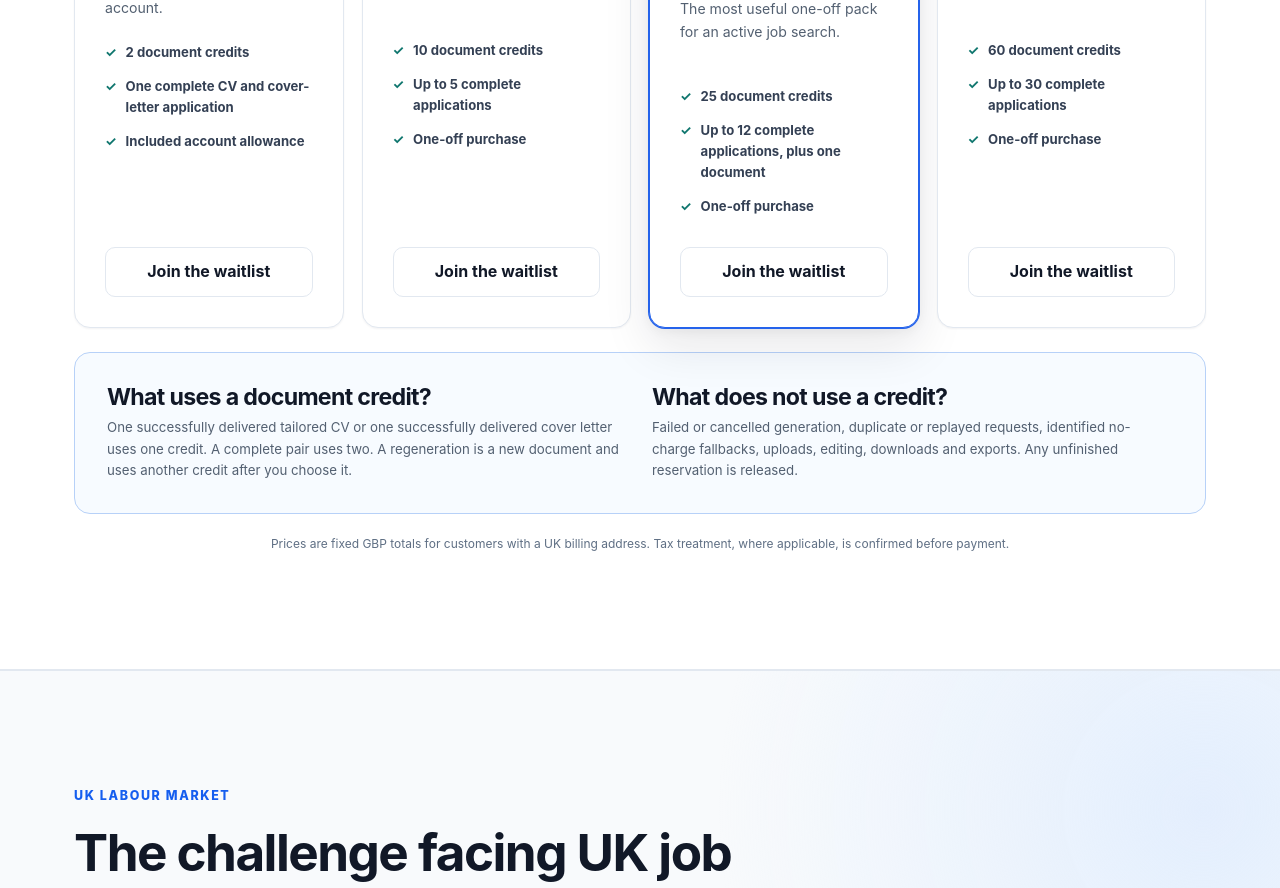
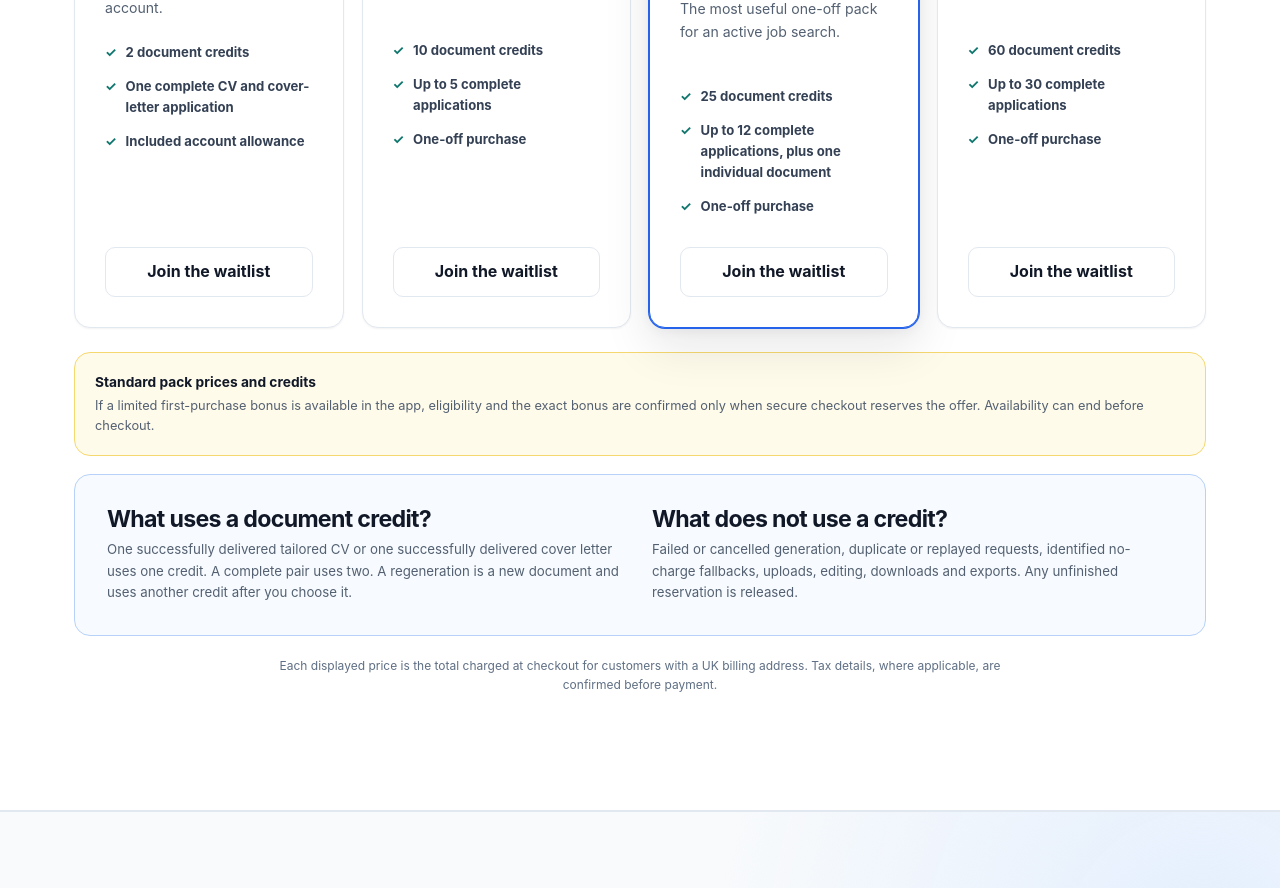
Before and after one commit to jobseekercopilot/job-seeker-copilot-landing, an Angular app: page / in a window 1280 px wide. Shown: the part 7740-8628 px from the top of the page. Built offline with nearby package versions, Linux system fonts and the light colour scheme.

Commit message:
fix: align landing pricing with app

```diff
--- a/src/app/components/pricing-section/pricing-section.css
+++ b/src/app/components/pricing-section/pricing-section.css
@@ -145,6 +145,27 @@
   width: 100%;
 }
 
+.promotion-note {
+  background: #fffbeb;
+  border: 1px solid #f5d86f;
+  border-radius: var(--radius-card);
+  color: var(--colour-text-soft);
+  margin-top: 24px;
+  padding: 18px 20px;
+}
+
+.promotion-note strong {
+  color: var(--colour-text);
+  display: block;
+  font-size: 0.86rem;
+  margin-bottom: 3px;
+}
+
+.promotion-note p {
+  font-size: 0.8rem;
+  margin: 0;
+}
+
 .credit-rules {
   background: #f7fbff;
   border: 1px solid #b7d1f8;
@@ -152,7 +173,7 @@
   display: grid;
   gap: 24px;
   grid-template-columns: repeat(2, minmax(0, 1fr));
-  margin-top: 24px;
+  margin-top: 18px;
   padding: clamp(22px, 4vw, 32px);
 }
 
--- a/src/app/components/pricing-section/pricing-section.html
+++ b/src/app/components/pricing-section/pricing-section.html
@@ -51,6 +51,11 @@
       }
     </div>
 
+    <aside class="promotion-note" aria-label="Limited first-purchase offers">
+      <strong>Standard pack prices and credits</strong>
+      <p>If a limited first-purchase bonus is available in the app, eligibility and the exact bonus are confirmed only when secure checkout reserves the offer. Availability can end before checkout.</p>
+    </aside>
+
     <div class="credit-rules" aria-labelledby="credit-rules-heading">
       <div>
         <h3 id="credit-rules-heading">What uses a document credit?</h3>
@@ -62,6 +67,6 @@
       </div>
     </div>
 
-    <p class="pricing-note">Prices are fixed GBP totals for customers with a UK billing address. Tax treatment, where applicable, is confirmed before payment.</p>
+    <p class="pricing-note">Each displayed price is the total charged at checkout for customers with a UK billing address. Tax details, where applicable, are confirmed before payment.</p>
   </div>
 </section>
--- a/src/app/components/pricing-section/pricing-section.ts
+++ b/src/app/components/pricing-section/pricing-section.ts
@@ -45,7 +45,7 @@ export class PricingSectionComponent {
       name: 'Active',
       price: '£16.99',
       credits: 25,
-      applications: 'Up to 12 complete applications, plus one document',
+      applications: 'Up to 12 complete applications, plus one individual document',
       description: 'The most useful one-off pack for an active job search.',
     },
     {
```
Also changed, not shown: 1 other file (tests, documents, lock files or other folders).
